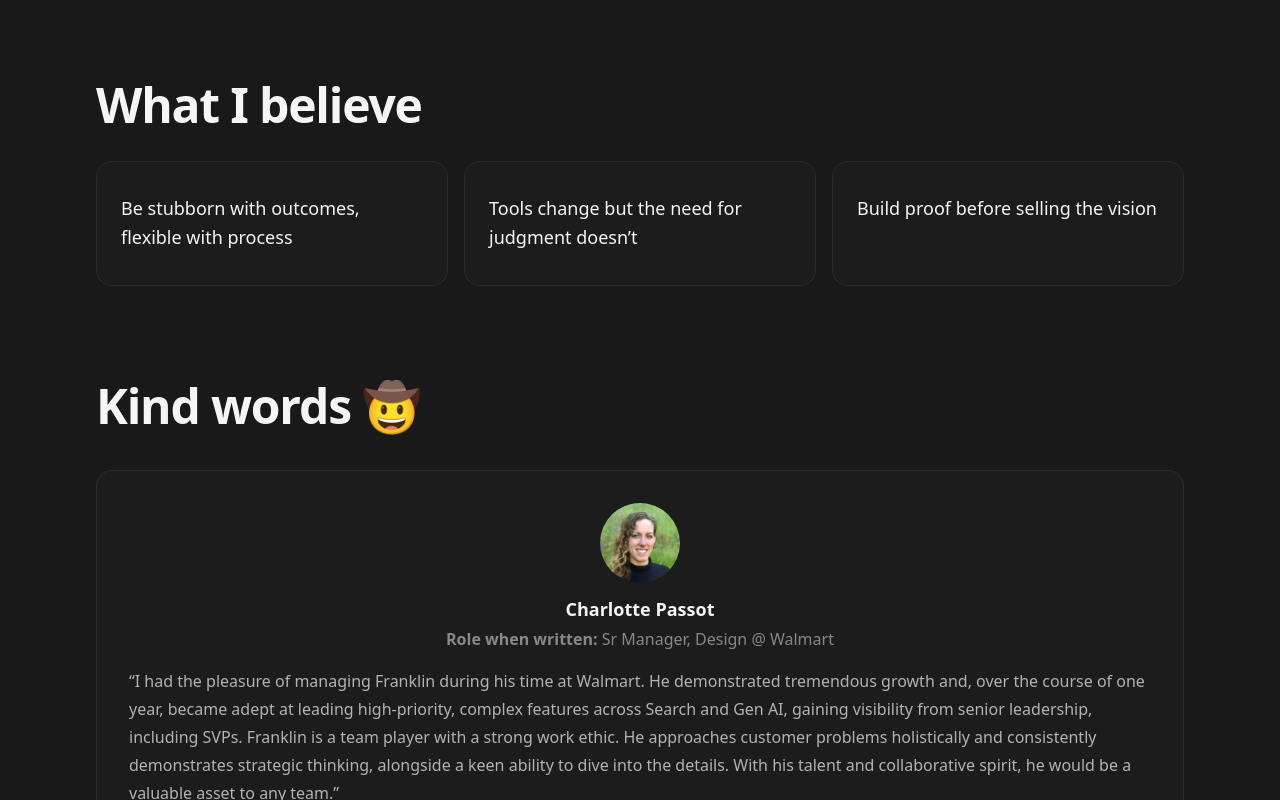
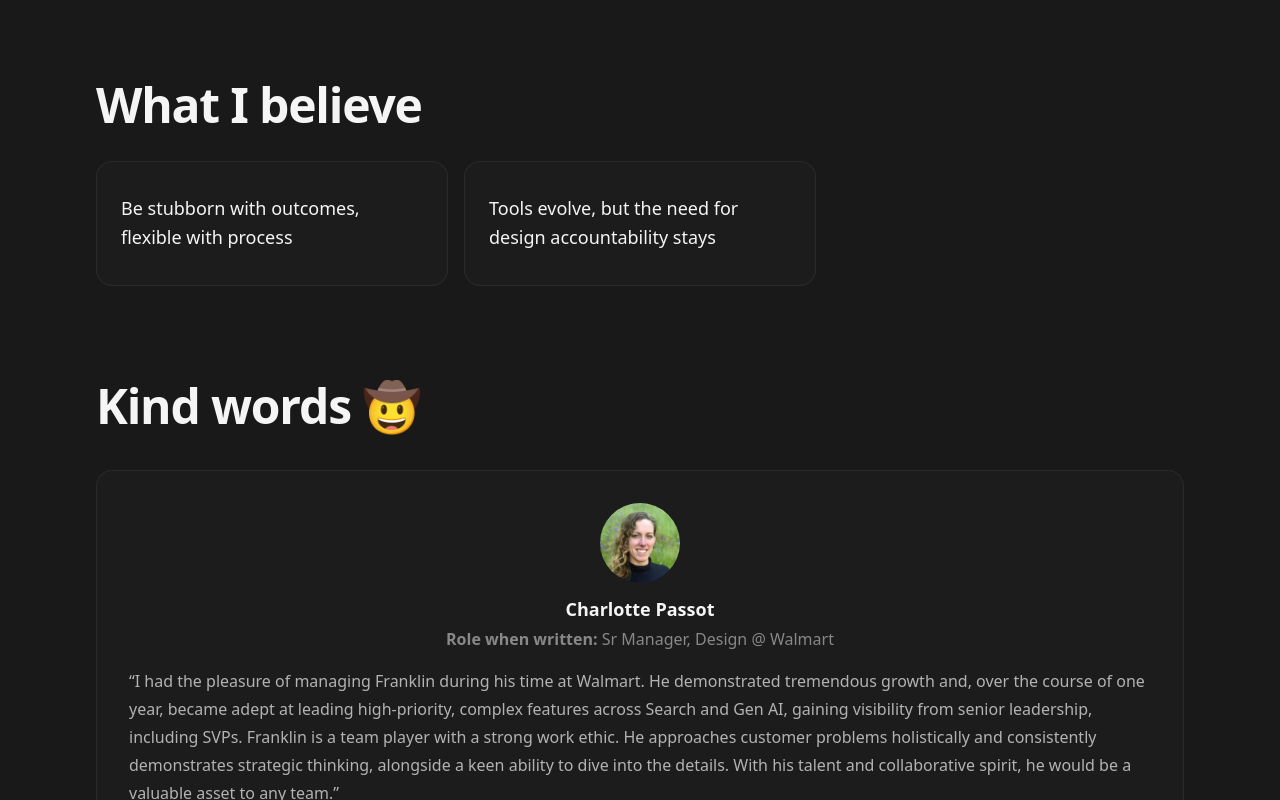
Before and after one commit to frankhuynhs1/Design-Portfolio, a Next.js app: page /about in a window 1280 px wide. Shown: the part 1149-1949 px from the top of the page. Built offline with nearby package versions, Linux system fonts and the light colour scheme; a web font is replaced by a local one.

Commit message:
design stack changes

```diff
--- a/app/about/page.tsx
+++ b/app/about/page.tsx
@@ -147,8 +147,7 @@ export default function About() {
           <div className="mt-8 grid gap-4 sm:grid-cols-3">
             {[
               "Be stubborn with outcomes, flexible with process",
-              "Tools change but the need for judgment doesn\u2019t",
-              "Build proof before selling the vision",
+              "Tools evolve, but the need for design accountability stays",
             ].map((quote) => (
               <div
                 key={quote}
--- a/app/page.tsx
+++ b/app/page.tsx
@@ -101,9 +101,9 @@ function BubblePopParticles({ x, y, onDone }: { x: number; y: number; onDone: ()
 
 const toolkitItems = [
   { label: "Claude CoWork + ChatGPT", detail: "Discovery" },
-  { label: "Cursor", detail: "Code prototyping" },
-  { label: "Dscout + Usertest", detail: "Research" },
-  { label: "Figma/Make", detail: "Explorations & prototyping" },
+  { label: "Cursor", detail: "Prototyping in code" },
+  { label: "Dscout + Usertest", detail: "User Research" },
+  { label: "Figma", detail: "Micro + divergent explorations" },
 ];
 
 const CYCLE_MS = 3000;
```
